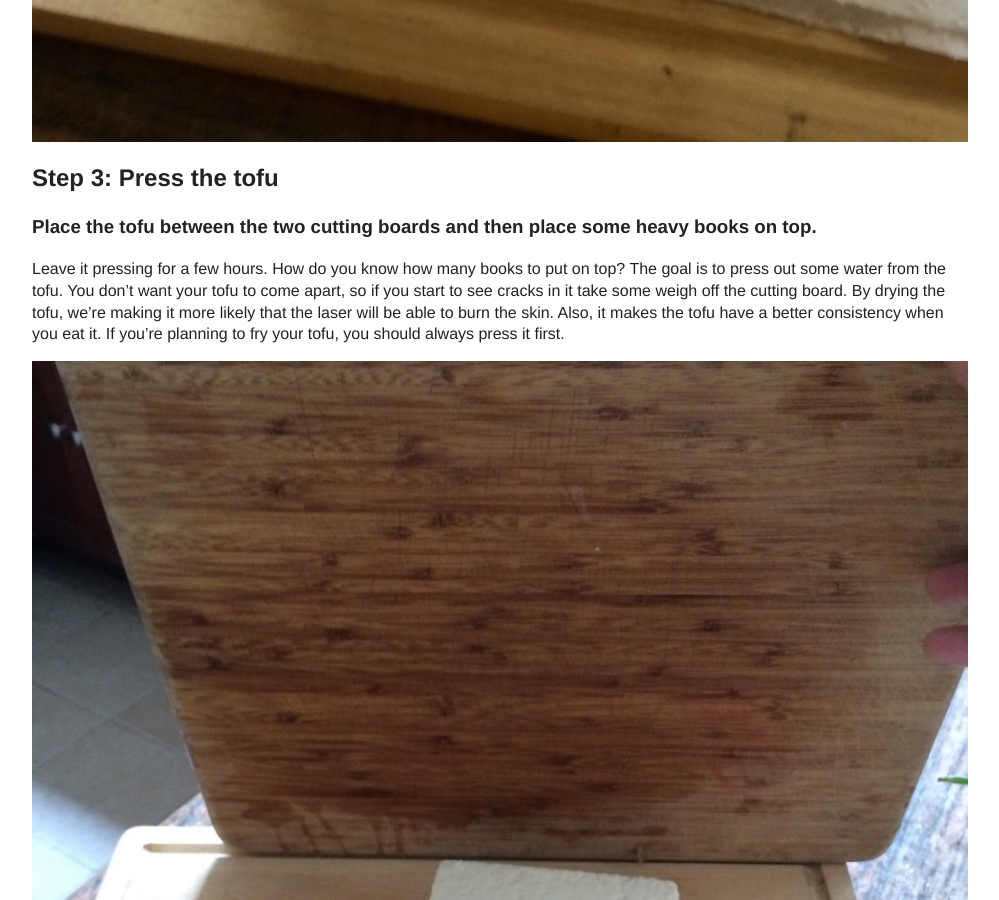
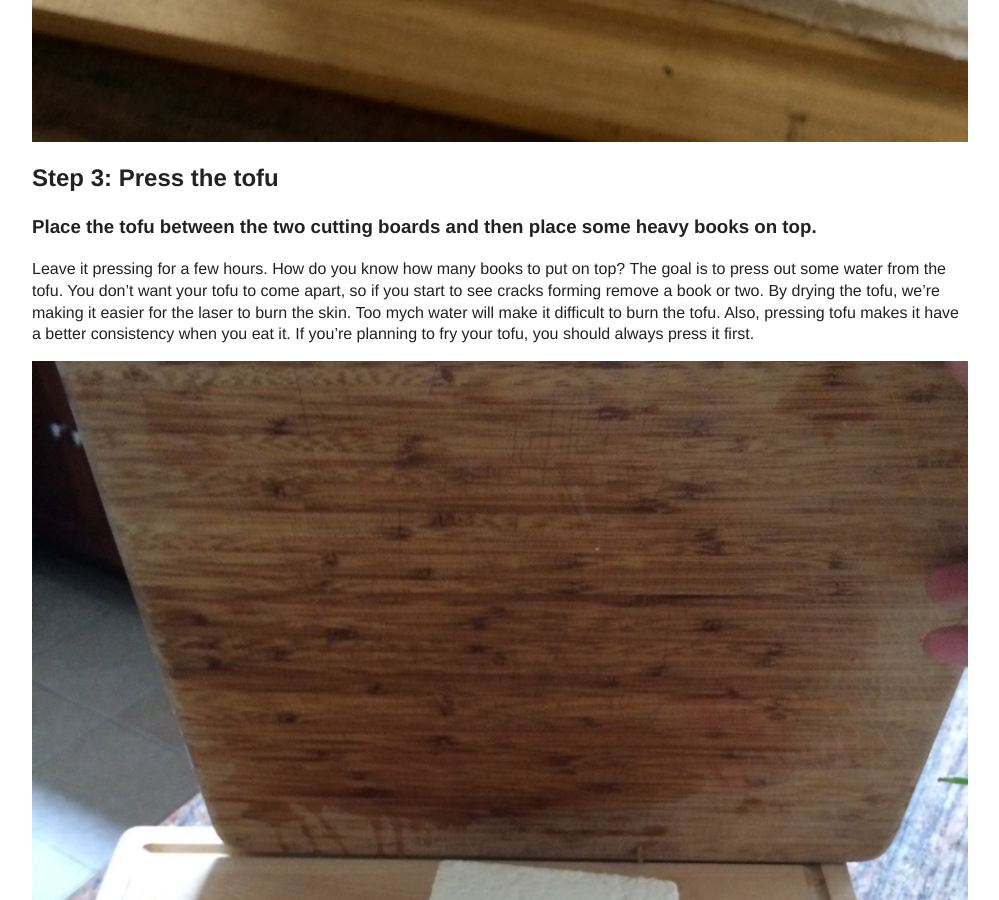
Before and after one commit to drewrwilson/drewrwilson.github.io, a Jekyll site: the page built from _posts/projects/2015-12-07-killer-tofu.md, in a window 1280 px wide and 900 px high, scrolled down 4964 px. Shown: the whole window, without its empty margins (140-1139 px from the left). Built offline with Jekyll 4.4.1, drawn with Linux system fonts in a browser that asks for light colours; nearby versions of some CDN libraries; library files that are not in the unit come from our copies; some of the changed lines change nothing that is shown; some of the changed text lies outside the part shown.

Commit message:
clean up 2

```diff
--- a/_posts/projects/2015-12-07-killer-tofu.md
+++ b/_posts/projects/2015-12-07-killer-tofu.md
@@ -64,7 +64,7 @@ I wanted to make Killer Tofu a reality, so for this project I used a laser-cutte
 
 ### Place the tofu between the two cutting boards and then place some heavy books on top.
 
-Leave it pressing for a few hours. How do you know how many books to put on top? The goal is to press out some water from the tofu. You don't want your tofu to come apart, so if you start to see cracks in it take some weigh off the cutting board. By drying the tofu, we're making it more likely that the laser will be able to burn the skin. Also, it makes the tofu have a better consistency when you eat it. If you're planning to fry your tofu, you should always press it first.
+Leave it pressing for a few hours. How do you know how many books to put on top? The goal is to press out some water from the tofu. You don't want your tofu to come apart, so if you start to see cracks forming remove a book or two. By drying the tofu, we're making it easier for the laser to burn the skin. Too mych water will make it difficult to burn the tofu. Also, pressing tofu makes it have a better consistency when you eat it. If you're planning to fry your tofu, you should always press it first.
 
 ![press tofu](/assets/img/projects/killer-tofu/killer-tofu-06.jpg)
 
@@ -72,7 +72,7 @@ Leave it pressing for a few hours. How do you know how many books to put on top?
 
 ![press tofu and even more](/assets/img/projects/killer-tofu/killer-tofu-09.jpg)
 
-## Step 4: Draw your design
+## Step 4: Draw the design
 
 I used Adobe Illustrator to create my design because my laser cutter requires an SVG file, which is easy to export from Illustrator.
 
@@ -81,7 +81,7 @@ I used Adobe Illustrator to create my design because my laser cutter requires an
 
 ## Step 5: Place tofu in laser cutter
 
-In the laser cutter, place a paper towel on the grate with your tofu on top.
+In the laser cutter, place a paper towel on the grate and your tofu on top.
 
 ![place in laser cutter](/assets/img/projects/killer-tofu/killer-tofu-18.jpg)
 
```
